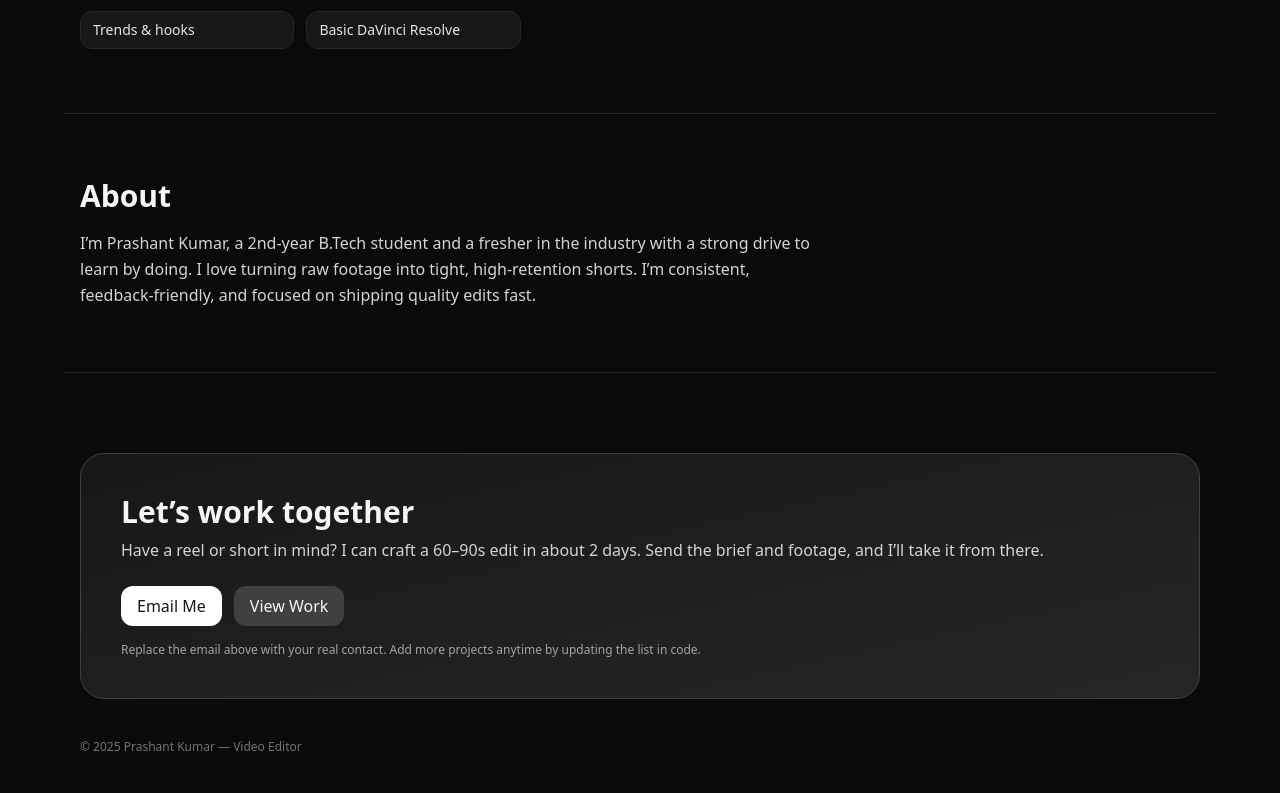
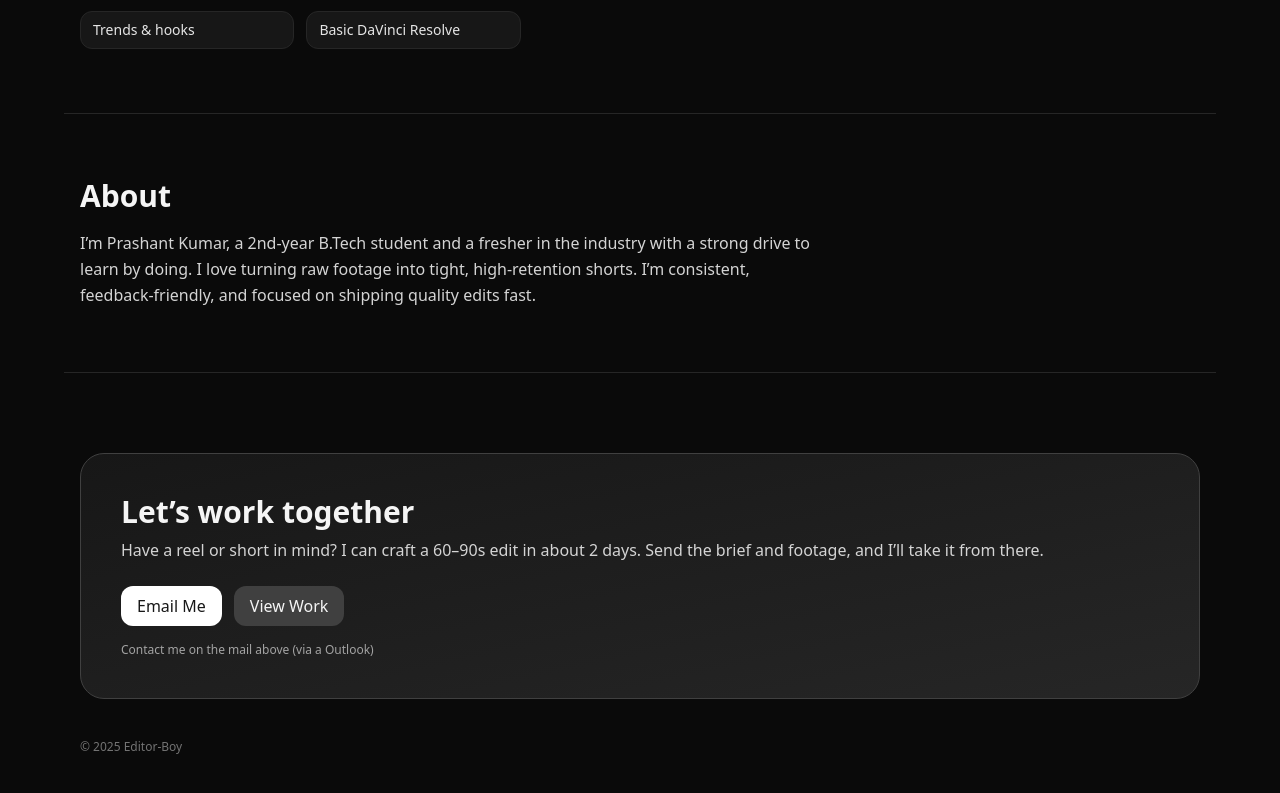
Before and after one commit to prashant10479/video-editing-portfolio, a React (Create React App) app: page / in a window 1280 px wide. Shown: the part 2124-2917 px from the top of the page. Built offline with nearby package versions, Linux system fonts and the light colour scheme.

Commit message:
Update Portfolio.js

```diff
--- a/src/Portfolio.js
+++ b/src/Portfolio.js
@@ -155,9 +155,9 @@ export default function PortfolioSite() {
             <a href="mailto:hop359945@gmail.com" className="px-4 py-2 rounded-xl bg-white text-neutral-900 font-medium hover:opacity-90">Email Me</a>
             <a href="#work" className="px-4 py-2 rounded-xl bg-neutral-700 hover:bg-neutral-600">View Work</a>
           </div>
-          <p className="mt-4 text-xs text-neutral-400">Replace the email above with your real contact. Add more projects anytime by updating the list in code.</p>
+          <p className="mt-4 text-xs text-neutral-400">Contact me on the mail above (via a Outlook)</p>
         </div>
-        <footer className="mt-10 text-xs text-neutral-500">© {new Date().getFullYear()} Prashant Kumar — Video Editor</footer>
+        <footer className="mt-10 text-xs text-neutral-500">© {new Date().getFullYear()} Editor-Boy</footer>
       </section>
     </div>
   );
```
